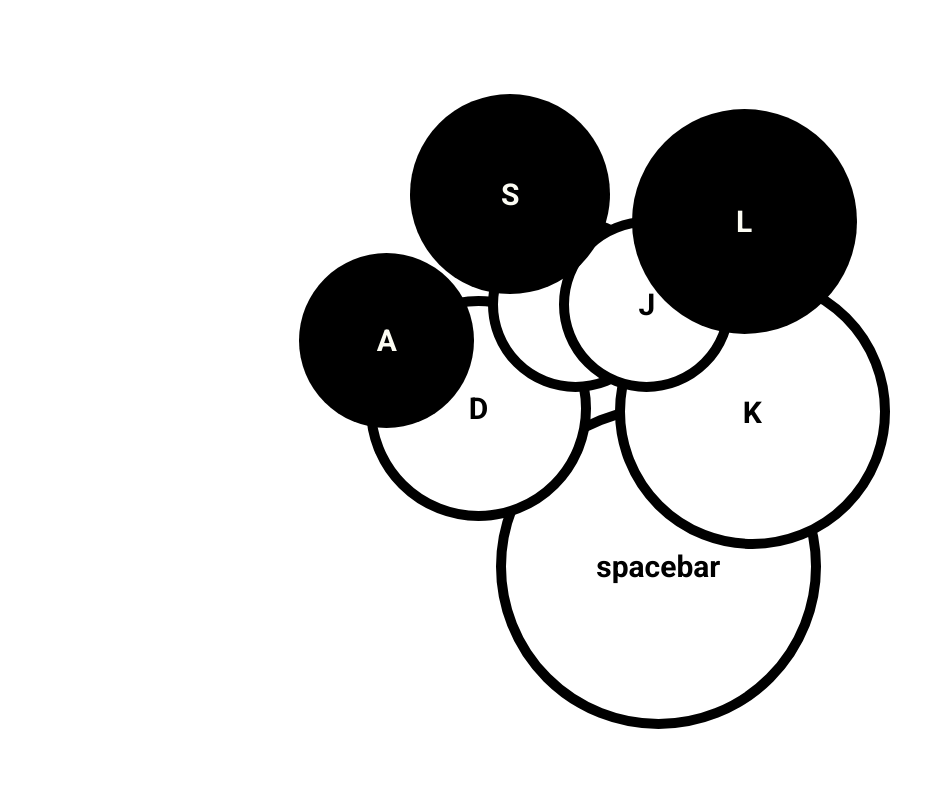
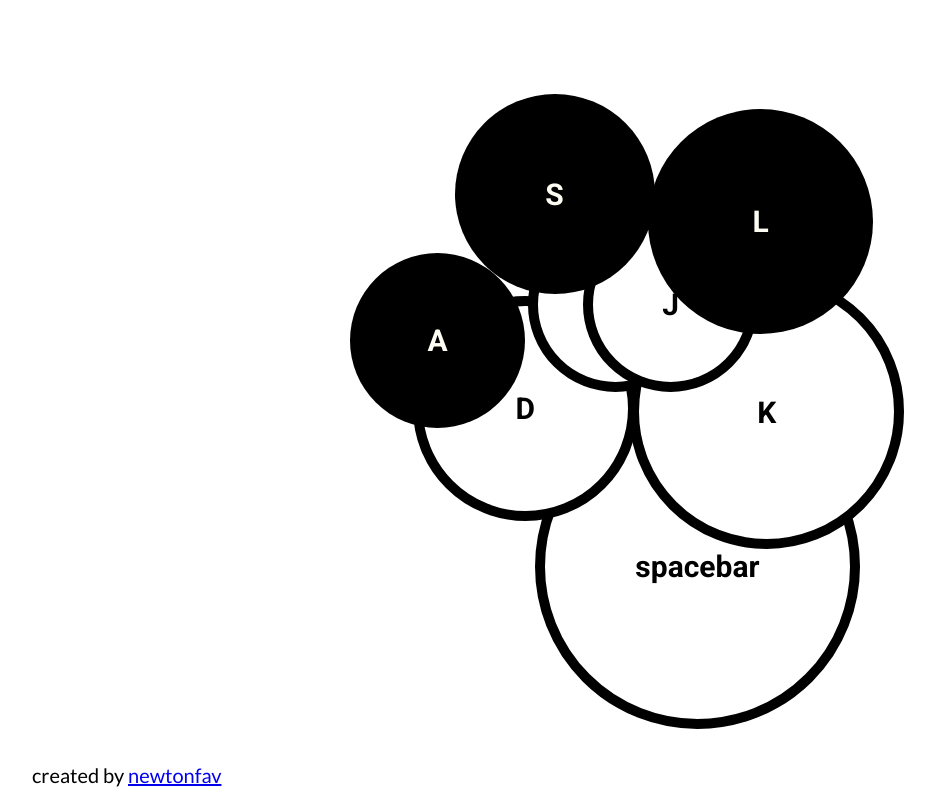
Before and after one commit to newtonfav/Drum-kit, a plain HTML site: page index.html in a window 1280 px wide. Shown: the part 55-856 px from the top of the page, without its empty margins (18-953 px from the left). Drawn offline with Linux system fonts and the light colour scheme.

Commit message:
added author

```diff
--- a/index.html
+++ b/index.html
@@ -7,7 +7,7 @@
     <title>Drum-kit</title>
     <link rel="preconnect" href="https://fonts.googleapis.com">
     <link rel="preconnect" href="https://fonts.gstatic.com" crossorigin>
-    <link href="https://fonts.googleapis.com/css2?family=Roboto:wght@700&display=swap" rel="stylesheet">
+    <link href="https://fonts.googleapis.com/css2?family=Lato&family=Roboto:wght@700&display=swap" rel="stylesheet">
     <link rel="stylesheet" href="styles.css">
     <script defer src="script.js"></script>
 </head>
@@ -68,6 +68,10 @@
 
         </div>
 
+        <div>
+            <p class="author">created by <a href="https://github.com/newtonfav">newtonfav</a></p>
+        </div>
+
         <audio data-key="KeyJ" src="sounds/mid-tom.wav"></audio>
         <audio data-key="KeyA" src="sounds/hihat.wav"></audio>
         <audio data-key="Space" src="sounds/kick.wav"></audio>
--- a/styles.css
+++ b/styles.css
@@ -15,7 +15,7 @@ body {
 
 /*********** Drum kit ***********/
 .drum-set {
-    margin: 40px 68px 40px 2px;
+    margin: 40px 68px 2px;
     height: 720px;
     background-color: white;
     position: relative;
@@ -150,3 +150,9 @@ body {
 .ride:hover, .crash-cymbal:hover, .hihats:hover {
     background-color: #292825;
 }
+
+.author {
+    font-size: 20px;
+    font-family: 'Lato', sans-serif;
+    color: black;
+}
```
